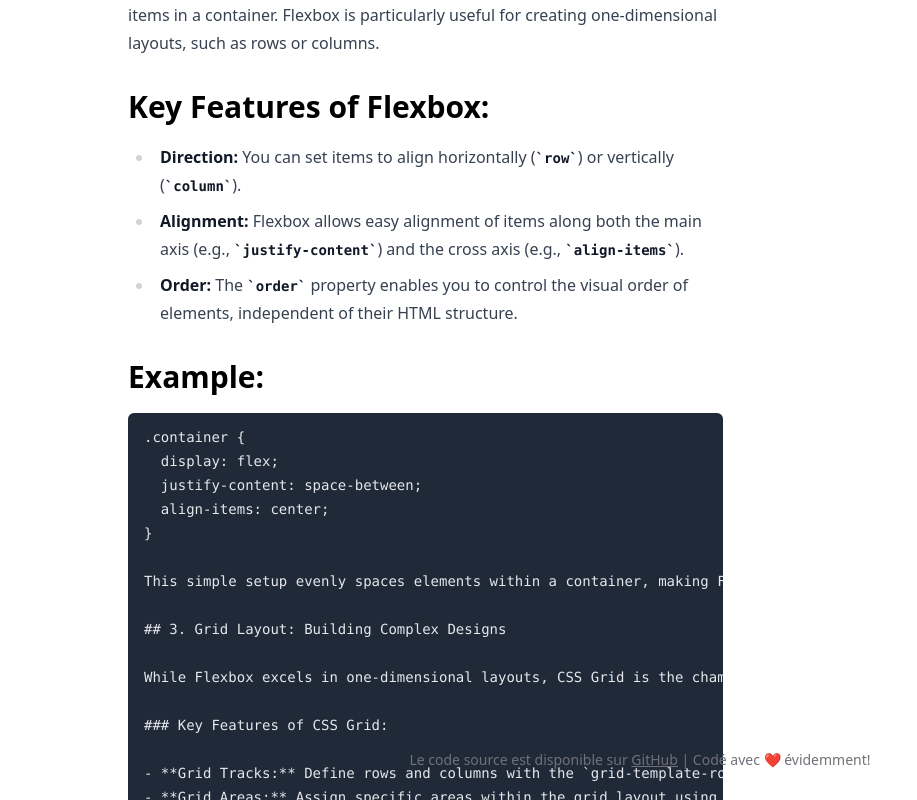
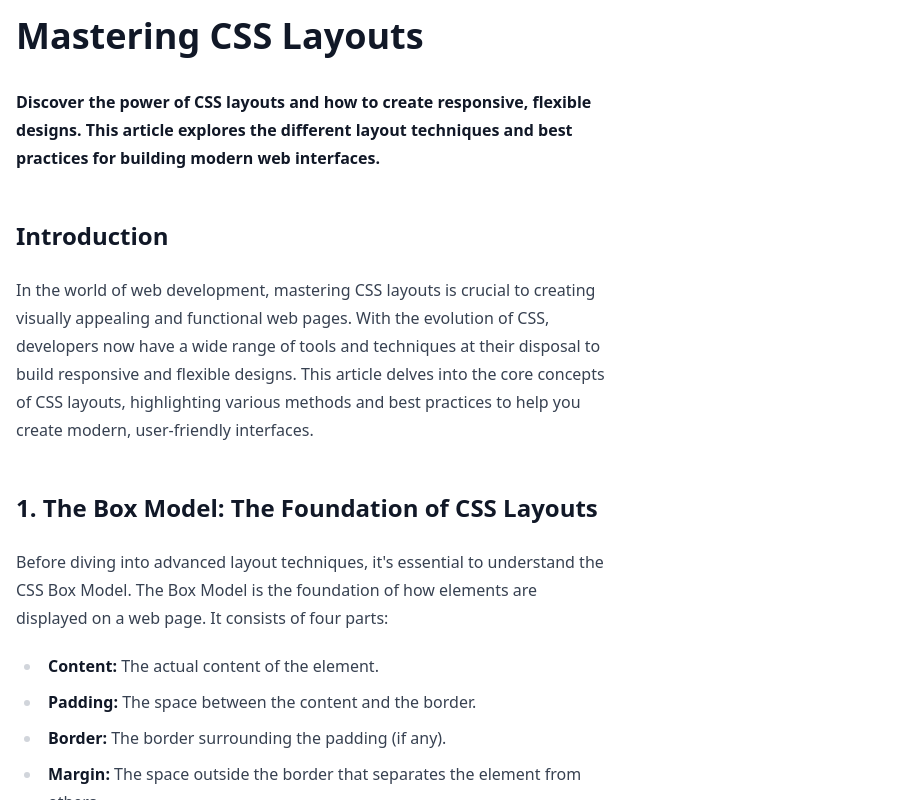
Before and after one commit to alban-care/alban-care.github.io, a Next.js app: page /snippets/mastering-css-layouts in a window 1280 px wide. Shown: the top 800 px of the page, without its empty margins (0-917 px from the left). Built offline with nearby package versions, Linux system fonts and the light colour scheme.

Commit message:
refact: Styles components

```diff
--- a/app/footer.tsx
+++ b/app/footer.tsx
@@ -2,7 +2,7 @@ import Link from "next/link";
 
 export function Footer() {
   return (
-    <footer className="row-start-3">
+    <footer>
       <p className="w-full text-balance text-center text-sm leading-loose text-muted-foreground">
         Le code source est disponible sur{" "}
         <Link
--- a/app/layout.tsx
+++ b/app/layout.tsx
@@ -16,12 +16,12 @@ export default function RootLayout({
 }>) {
   return (
     <html lang={appLocale} suppressHydrationWarning>
-      <body className="font-sans antialiased">
+      <body className="min-h-screen flex flex-col justify-between font-sans antialiased">
         <Providers>
-          <div className="min-h-screen grid grid-rows-[1rem_1fr_1rem] items-center justify-items-center p-8">
+          <main className="container w-full flex-1 flex flex-col gap-8 p-4">
             {children}
-            <Footer />
-          </div>
+          </main>
+          <Footer />
         </Providers>
       </body>
     </html>
--- a/app/mdx-layout.tsx
+++ b/app/mdx-layout.tsx
@@ -1,9 +1,3 @@
 export default function MdxLayout({ children }: { children: React.ReactNode }) {
-  return (
-    <main className="container mx-auto max-w-screen-lg">
-      <div className="prose prose-headings:mt-8 prose-headings:font-semibold prose-headings:text-black prose-h1:text-5xl prose-h2:text-4xl prose-h3:text-3xl prose-h4:text-2xl prose-h5:text-xl prose-h6:text-lg dark:prose-headings:text-white">
-        {children}
-      </div>
-    </main>
-  );
+  return <div className="prose dark:prose-invert">{children}</div>;
 }
--- a/app/page.tsx
+++ b/app/page.tsx
@@ -1,10 +1,8 @@
 export default function Home() {
   return (
-    <main className="flex flex-col gap-8 row-start-2 items-start">
-      <blockquote className="text-center text-md leading-loose text-muted-foreground">
-        "Durant un moment, il ne se produisit rien. Puis, au bout d'une seconde
-        à peu près, il continua de ne rien se produire."
-      </blockquote>
-    </main>
+    <blockquote className="text-center text-md leading-loose text-muted-foreground">
+      "Durant un moment, il ne se produisit rien. Puis, au bout d'une seconde à
+      peu près, il continua de ne rien se produire."
+    </blockquote>
   );
 }
--- a/app/snippets/page.tsx
+++ b/app/snippets/page.tsx
@@ -23,16 +23,16 @@ export default async function Snippets() {
 
   if (data.length === 0) {
     return (
-      <div className="container prose prose-xl mx-auto px-4 dark:prose-invert">
-        <h1 className="my-4 text-center">Snippets</h1>
+      <MdxLayout>
+        <h1>Snippets</h1>
         <p>There are no snippets yet…</p>
-      </div>
+      </MdxLayout>
     );
   }
 
   return (
     <MdxLayout>
-      <ul className="container prose mx-auto px-4 dark:prose-invert">
+      <ul>
         {data.map(
           ({ slug, metadata: { title }, customMetadata: { publishedAt } }) => (
             <li key={slug} className="my-4">
```
